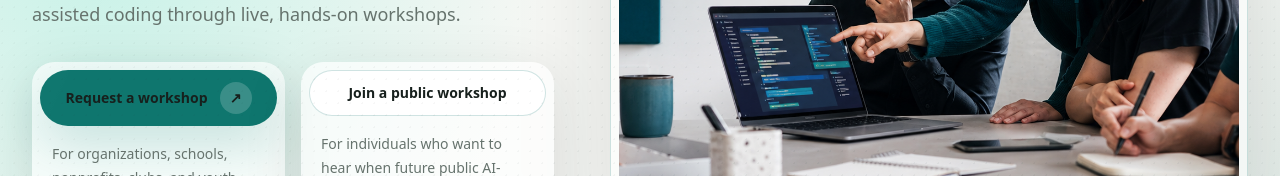
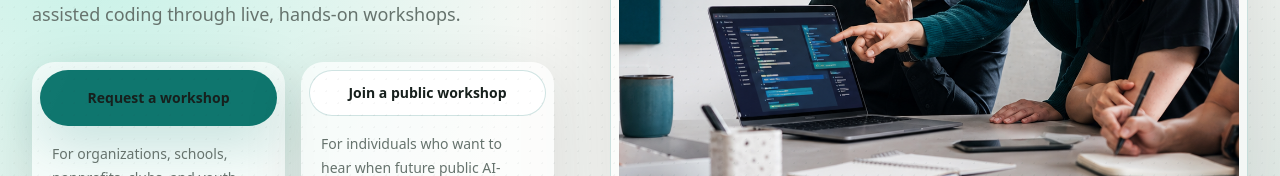
Before and after one commit to BaconMan1168/altrubyte, a Next.js app: page / in a window 1280 px wide. Shown: the part 451-627 px from the top of the page. Built offline with nearby package versions, Linux system fonts and the light colour scheme.

Commit message:
fix: animate hero cta arrow

```diff
--- a/app/globals.css
+++ b/app/globals.css
@@ -99,6 +99,33 @@ a {
   outline-offset: 3px;
 }
 
+.arrow-reveal-button {
+  transition:
+    padding 760ms cubic-bezier(0.16, 1, 0.3, 1),
+    transform 760ms cubic-bezier(0.16, 1, 0.3, 1),
+    box-shadow 760ms cubic-bezier(0.16, 1, 0.3, 1);
+}
+
+.arrow-reveal-button .arrow-chip {
+  width: 0;
+  margin-left: 0;
+  opacity: 0;
+  transform: translateX(-0.5rem) scale(0.72);
+  transition:
+    width 760ms cubic-bezier(0.16, 1, 0.3, 1),
+    margin-left 760ms cubic-bezier(0.16, 1, 0.3, 1),
+    opacity 520ms cubic-bezier(0.16, 1, 0.3, 1),
+    transform 760ms cubic-bezier(0.16, 1, 0.3, 1);
+}
+
+.arrow-reveal-button:hover .arrow-chip,
+.arrow-reveal-button:focus-visible .arrow-chip {
+  width: 2rem;
+  margin-left: 0.75rem;
+  opacity: 1;
+  transform: translateX(0) scale(1);
+}
+
 .grain {
   pointer-events: none;
   position: fixed;
--- a/app/page.tsx
+++ b/app/page.tsx
@@ -112,10 +112,10 @@ function Hero() {
           <div className="rounded-[1.4rem] bg-[color:var(--surface)]/68 p-2 shadow-[0_16px_60px_var(--shadow)]">
             <MotionAnchor
               href={hostWorkshopUrl}
-              className="group inline-flex w-full items-center justify-center gap-3 rounded-full bg-[color:var(--accent)] px-5 py-3 text-sm font-bold text-white shadow-[0_18px_50px_var(--ring)]"
+              className="arrow-reveal-button group inline-flex w-full items-center justify-center overflow-hidden rounded-full bg-[color:var(--accent)] px-5 py-3 text-sm font-bold text-white shadow-[0_18px_50px_var(--ring)]"
             >
               Request a workshop
-              <span className="grid size-8 place-items-center rounded-full bg-white/18 transition duration-500 group-hover:translate-x-1">
+              <span className="arrow-chip grid h-8 shrink-0 place-items-center overflow-hidden rounded-full bg-white/18">
                 ↗
               </span>
             </MotionAnchor>
```
